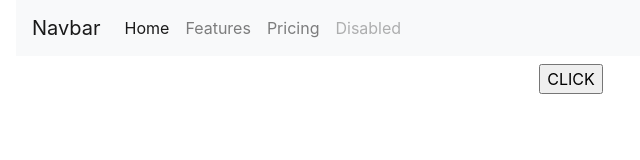
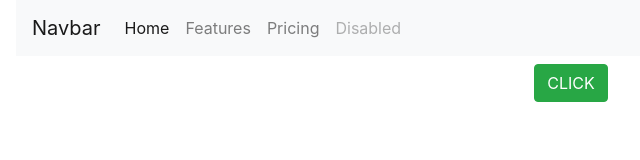
Before and after one commit to clyde-ponteville/inte-git, a plain HTML site: page index.html in a window 1280 px wide. Shown: the whole page, without its empty margins (69-709 px from the left). Drawn offline with nearby package versions, Linux system fonts and the light colour scheme.

Commit message:
add class button

```diff
--- a/index.html
+++ b/index.html
@@ -43,7 +43,7 @@
     <main>
         <div class="container d-flex content">
             <h2 id="apparition"></h2>
-            <input id="btnHello" type="button" value="CLICK">
+            <input id="btnHello" class="btn btn-success" type="button" value="CLICK">
         </div>
     </main>
 
```
